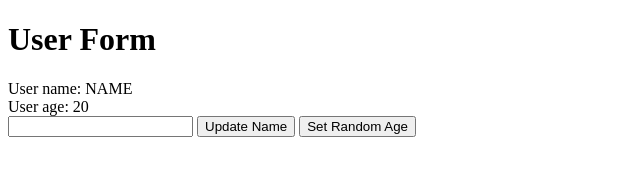
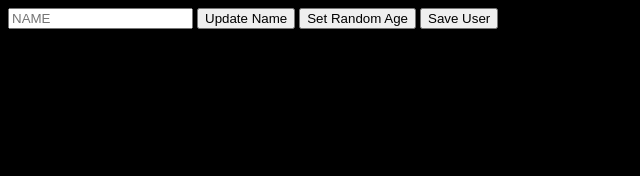
Before and after one commit to elenabravo/typescript-framework, a website with bundled scripts: page index.html in a window 1280 px wide. Shown: the whole page, without its empty margins (0-640 px from the left). Built offline with nearby package versions, Linux system fonts and the light colour scheme.

Commit message:
add View class and refractor UserForm class

```diff
--- a/index.html
+++ b/index.html
@@ -5,7 +5,7 @@
     <meta name="viewport" content="width=device-width, initial-scale=1.0">
     <title>Document</title>
 </head>
-<body>
+<body style="background: black;">
     <div id="root"></div>
     <script src="./src/index.ts"></script>
 </body>
--- a/src/models/Model.ts
+++ b/src/models/Model.ts
@@ -49,10 +49,10 @@ export class Model<T extends HasId> {
     }
 
     save(): void {
-       this.sync.save(this.attributes.getAll()).then((response: AxiosResponse): void => {
+        this.sync.save(this.attributes.getAll()).then((response: AxiosResponse): void => {
             this.trigger('save')
-       }).catch(() => {
+        }).catch(() => {
             this.trigger('error')
-       })
+        })
     }
 }
--- a/src/views/UserForm.ts
+++ b/src/views/UserForm.ts
@@ -1,23 +1,12 @@
-import { User } from '../models/User'
+import { User, UserProps } from '../models/User'
+import { View } from './View'
 
-export class UserForm {
-    constructor(
-        public parent: Element,
-        public model: User
-    ){
-        this.bindModel()
-    }
-
-    bindModel(): void {
-        this.model.on('change', () => {
-            this.render()
-        })
-    }
-
+export class UserForm extends View<User, UserProps> {
     eventsMap(): { [key: string]: () => void } {
         return {
             'click:.set-name': this.onSetNameClick,
             'click:.set-age': this.onSetAgeClick,
+            'click:.save-model': this.onSaveModelClick,
         }
     }
 
@@ -35,41 +24,19 @@ export class UserForm {
         this.model.set({ name })
     }
 
+    onSaveModelClick = (): void => {
+        this.model.save()
+    }
+
     template(): string {
         return `
-            <div>
-                <h1>User Form</h1>
-                <div>User name: ${this.model.get('name')}</div>
-                <div>User age: ${this.model.get('age')}</div>
-                <input />
+            <div style="background: black; color: orange">
+                <input placeholder="${this.model.get('name')}"/>
                 <button class="set-name">Update Name</button>
                 <button class="set-age">Set Random Age</button>
+                <button class="save-model">Save User</button>
             </div>
         `
     }
 
-    bindEvents(fragment: DocumentFragment): void {
-        const eventsMap = this.eventsMap()
-
-        for (let eventKey in eventsMap) {
-            const [eventName, selector] = eventKey.split(':')
-
-            fragment.querySelectorAll(selector).forEach(element => {
-                element.addEventListener(eventName, eventsMap[eventKey])
-            })
-
-        }
-    }
-
-    render(): void {
-        this.parent.innerHTML = ''
-
-        const templateElement = document.createElement('template')
-        templateElement.innerHTML = this.template()
-
-        this.bindEvents(templateElement.content)
-
-        this.parent.append(templateElement.content)
-    }
-
 }
--- /dev/null
+++ b/src/views/View.ts
@@ -0,0 +1,41 @@
+import { Model } from '../models/Model'
+
+export abstract class View<T extends Model<K>, K> {
+    constructor(public parent: Element, public model: T){
+        this.bindModel()
+    }
+
+    abstract eventsMap(): { [key: string]: () => void}
+    abstract template(): string
+
+    bindModel(): void {
+        this.model.on('change', () => {
+            this.render()
+        })
+    }
+
+        bindEvents(fragment: DocumentFragment): void {
+        const eventsMap = this.eventsMap()
+
+        for (let eventKey in eventsMap) {
+            const [eventName, selector] = eventKey.split(':')
+
+            fragment.querySelectorAll(selector).forEach(element => {
+                element.addEventListener(eventName, eventsMap[eventKey])
+            })
+
+        }
+    }
+
+    render(): void {
+        this.parent.innerHTML = ''
+
+        const templateElement = document.createElement('template')
+        templateElement.innerHTML = this.template()
+
+        this.bindEvents(templateElement.content)
+
+        this.parent.append(templateElement.content)
+    }
+
+}
```
